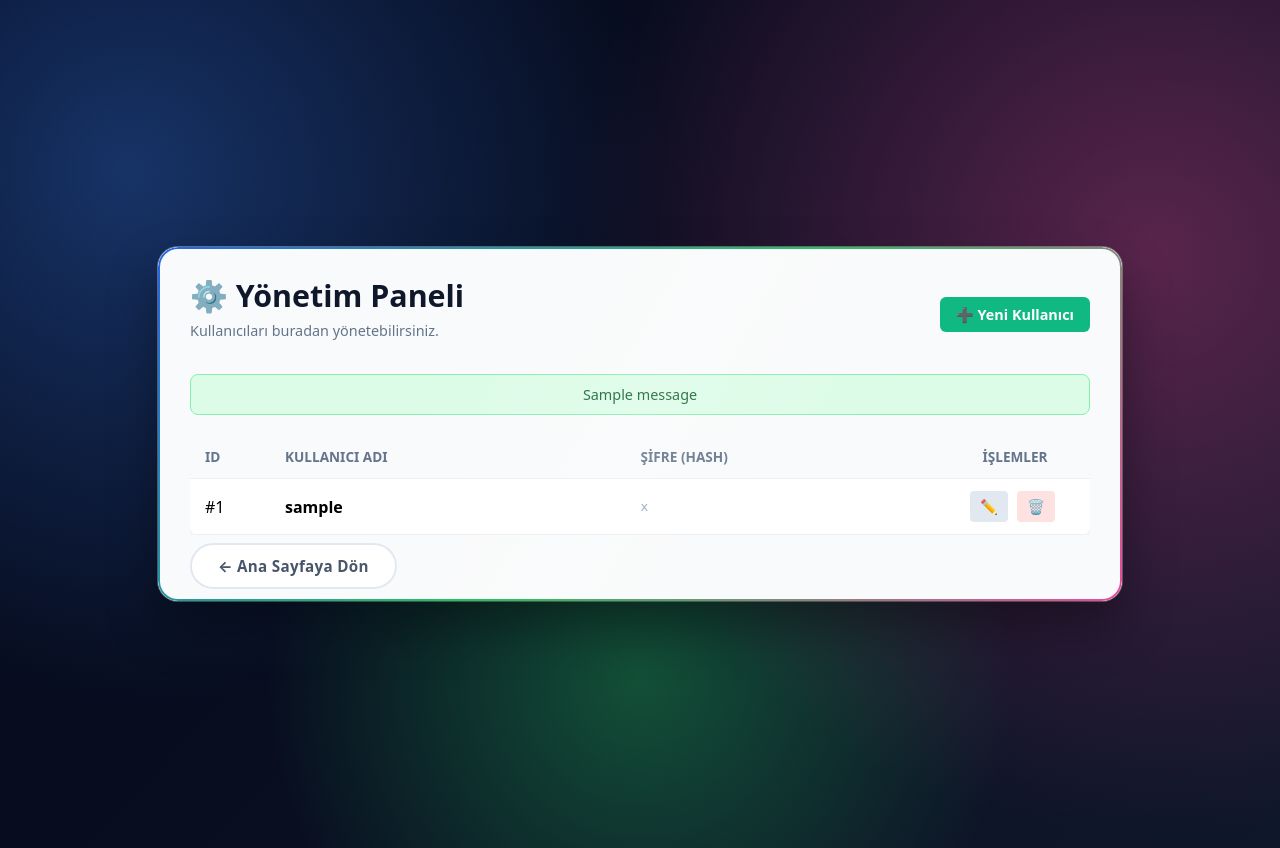
After one commit to Translater09/ai-language-detector, a Flask app: template templates/users.html in a window 1280 px wide. The commit adds this page. Run offline with Flask 3, Linux system fonts and the light colour scheme; the template is opened without the code that fills it: most values are stand-ins (such as "Sample title", 1, 10 or a date in 2020); one stand-in notice (Sample message) is shown.

Commit message:
The templates file has been upgraded.

```diff
--- /dev/null
+++ b/templates/users.html
@@ -0,0 +1,156 @@
+<!DOCTYPE html>
+<html lang="tr">
+<head>
+    <meta charset="UTF-8">
+    <title>Yönetim Paneli</title>
+    <link rel="stylesheet" href="{{ url_for('static', filename='styles.css') }}">
+    <style>
+        .table-container {
+            margin-top: 20px;
+            overflow-x: auto;
+        }
+
+        table {
+            width: 100%;
+            border-collapse: collapse;
+            background: white;
+            border-radius: 8px;
+            overflow: hidden;
+            box-shadow: 0 4px 6px rgba(0,0,0,0.05);
+        }
+
+        th, td {
+            padding: 12px 15px;
+            text-align: left;
+            border-bottom: 1px solid #eee;
+            vertical-align: middle;
+        }
+
+        th {
+            background-color: #f8fafc;
+            color: #64748b;
+            font-weight: 600;
+            text-transform: uppercase;
+            font-size: 0.85rem;
+        }
+
+        tr:hover {
+            background-color: #f1f5f9;
+        }
+
+
+        .btn-action {
+            padding: 6px 10px;
+            border-radius: 4px;
+            font-size: 0.9rem;
+            text-decoration: none;
+            margin-right: 5px;
+            display: inline-block;
+        }
+
+        .btn-edit {
+            background-color: #e2e8f0;
+            color: #334155;
+        }
+
+            .btn-edit:hover {
+                background-color: #cbd5e1;
+            }
+
+        .btn-delete {
+            background-color: #fee2e2;
+            color: #991b1b;
+        }
+
+            .btn-delete:hover {
+                background-color: #fecaca;
+            }
+
+        .btn-add {
+            background-color: #10b981;
+            color: white;
+            padding: 8px 16px;
+            text-decoration: none;
+            border-radius: 6px;
+            float: right;
+            font-size: 0.9rem;
+            font-weight: bold;
+        }
+
+            .btn-add:hover {
+                opacity: 0.9;
+            }
+
+        .hash-code {
+            font-family: monospace;
+            color: #94a3b8;
+            font-size: 0.8rem;
+            max-width: 150px;
+            overflow: hidden;
+            text-overflow: ellipsis;
+            white-space: nowrap;
+            display: block;
+        }
+    </style>
+</head>
+<body>
+    <div class="page-wrapper">
+        <div class="card" style="max-width: 900px;">
+
+            <div style="overflow: hidden; margin-bottom: 20px; display: flex; justify-content: space-between; align-items: center;">
+                <div>
+                    <h1 class="title" style="margin:0;">⚙️ Yönetim Paneli</h1>
+                    <p style="color:#64748b; font-size: 0.9rem; margin-top: 5px;">Kullanıcıları buradan yönetebilirsiniz.</p>
+                </div>
+                <a href="/admin/add" class="btn-add">➕ Yeni Kullanıcı</a>
+            </div>
+
+            {% with messages = get_flashed_messages(with_categories=true) %}
+            {% if messages %}
+            {% for category, message in messages %}
+            <div class="alert {{ category }}" style="margin-bottom: 15px;">{{ message }}</div>
+            {% endfor %}
+            {% endif %}
+            {% endwith %}
+
+            <div class="table-container">
+                <table>
+                    <thead>
+                        <tr>
+                            <th style="width: 50px;">ID</th>
+                            <th>Kullanıcı Adı</th>
+                            <th>Şifre (Hash)</th>
+                            <th style="width: 120px; text-align: center;">İşlemler</th>
+                        </tr>
+                    </thead>
+                    <tbody>
+                        {% for user in users %}
+                        <tr>
+                            <td>#{{ user.id }}</td>
+                            <td>
+                                <strong>{{ user.username }}</strong>
+                                {% if user.role == 'admin' %}
+                                <span style="font-size:0.7rem; background:#0ea5e9; color:white; padding:2px 5px; border-radius:4px; margin-left:5px;">ADMIN</span>
+                                {% endif %}
+                            </td>
+                            <td><span class="hash-code">{{ user.password }}</span></td>
+                            <td style="text-align: center;">
+                                <a href="/admin/edit/{{ user.id }}" class="btn-action btn-edit" title="Düzenle">✏️</a>
+
+                                {% if user.username != 'admin' %}
+                                <a href="/admin/delete/{{ user.id }}" class="btn-action btn-delete" title="Sil" onclick="return confirm('{{ user.username }} kullanıcısını silmek istediğine emin misin?')">🗑️</a>
+                                {% endif %}
+                            </td>
+                        </tr>
+                        {% endfor %}
+                    </tbody>
+                </table>
+            </div>
+
+            <div style="margin-top: 20px;">
+                <a href="/" class="button secondary" style="text-decoration:none;">← Ana Sayfaya Dön</a>
+            </div>
+        </div>
+    </div>
+</body>
+</html>
```
Also changed, not shown: templates/Login.html (added, +38 -0 lines), templates/Register.html (added, +38 -0 lines), templates/index.html (+43 -3 lines), templates/user_form.html (added, +43 -0 lines).
